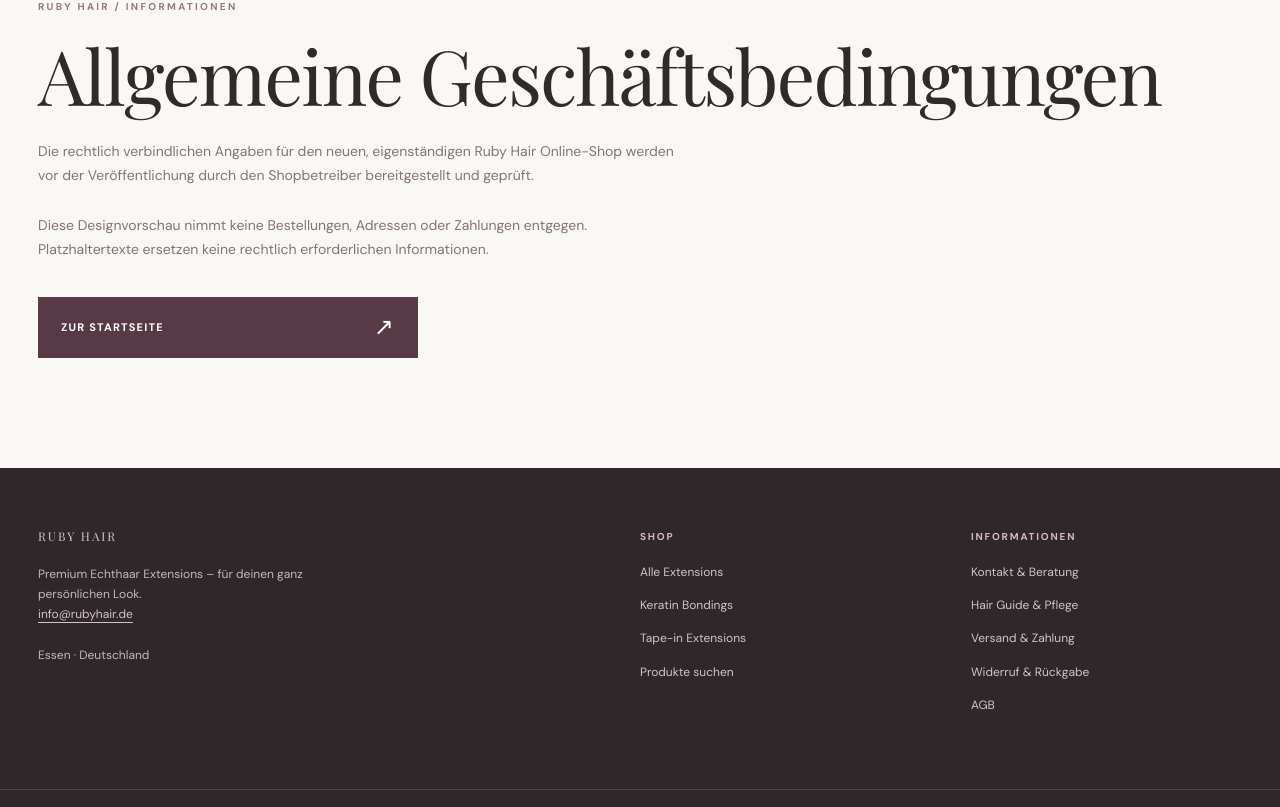
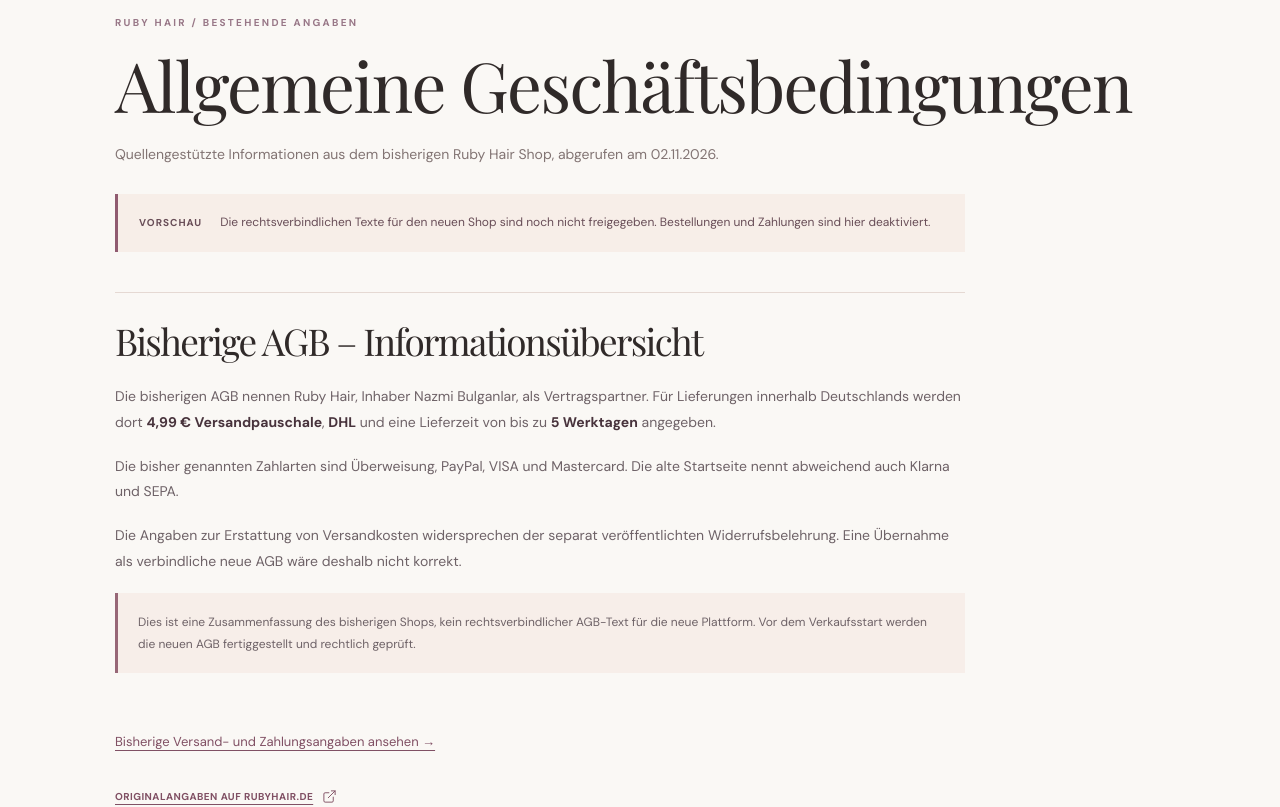
Before and after one commit to enesxunal/rubyhair, a Next.js app: page /rechtliches/agb/ in a window 1280 px wide. Shown: the part 197-1004 px from the top of the page. Built offline with nearby package versions, Linux system fonts and the light colour scheme; a web font is replaced by a local one.

Commit message:
feat: import published legacy store business and delivery information

```diff
--- a/app/layout.tsx
+++ b/app/layout.tsx
@@ -2,6 +2,7 @@ import type { Metadata } from "next";
 import { CartProvider } from "@/components/cart-context";
 import "../src/styles/styles.css";
 import "../src/styles/shop.css";
+import "../src/styles/legacy-legal.css";
 
 export const metadata:Metadata={
   title:{default:"Ruby Hair Extensions",template:"%s | Ruby Hair"},
--- a/app/rechtliches/[slug]/page.tsx
+++ b/app/rechtliches/[slug]/page.tsx
@@ -1,25 +1,77 @@
 import type {Metadata} from "next";
 import Link from "next/link";
 import {notFound} from "next/navigation";
+import {ExternalLink} from "lucide-react";
 import ShopLayout from "@/components/site-shell";
-const pages:Record<string,string>={
-  impressum:"Impressum",
-  datenschutz:"Datenschutzerklärung",
-  agb:"Allgemeine Geschäftsbedingungen",
-  widerruf:"Widerruf & Rückgabe"
+import {legacyStore as old} from "@/lib/legacy-store-facts";
+
+const pages:Record<string,{title:string;source:string}>={
+  impressum:{title:"Impressum",source:old.urls.imprint},
+  datenschutz:{title:"Datenschutzerklärung",source:old.urls.privacy},
+  agb:{title:"Allgemeine Geschäftsbedingungen",source:old.urls.terms},
+  widerruf:{title:"Widerruf & Rückgabe",source:old.urls.cancellation}
 };
 export function generateStaticParams(){return Object.keys(pages).map(slug=>({slug}));}
 export async function generateMetadata({params}:{params:Promise<{slug:string}>}):Promise<Metadata>{
-  return {title:pages[(await params).slug]||"Rechtliche Informationen"};
+  return {title:pages[(await params).slug]?.title||"Rechtliche Informationen",robots:{index:false,follow:false}};
+}
+function Source({href}:{href:string}){
+  return <a className="rh-legal-source" href={href} target="_blank" rel="noopener noreferrer">
+    ORIGINALANGABEN AUF RUBYHAIR.DE <ExternalLink size={15}/>
+  </a>;
+}
+function LegalContent({slug}:{slug:string}){
+  if(slug==="impressum")return <>
+    <section className="rh-legal-section">
+      <h2>Angaben aus dem bisherigen Impressum</h2>
+      <p><strong>{old.business}</strong><br/>Inhaber: {old.owner}<br/>{old.street}<br/>{old.postalCity}<br/>Deutschland</p>
+      <p>E-Mail: <a href={"mailto:"+old.email}>{old.email}</a></p>
+      <p>Umsatzsteuer-Identifikationsnummer laut bisherigem Impressum: <strong>{old.vatId}</strong></p>
+      <p className="rh-legal-caution">Diese Angaben wurden aus dem derzeit veröffentlichten Impressum übernommen. Die rechtliche Vollständigkeit und Aktualität für das neue Shopsystem muss vor dessen Verkaufsstart überprüft werden.</p>
+    </section>
+    <section className="rh-legal-section"><h2>Verbraucherstreitbeilegung</h2>
+      <p>Das bisherige Impressum nennt keine Teilnahmebereitschaft an einem Verbraucherstreitbeilegungsverfahren. Veraltete Hinweise auf die frühere EU-Online-Streitbeilegungsplattform werden hier nicht übernommen; die Angaben werden für den neuen Shop rechtlich geprüft.</p>
+    </section>
+  </>;
+  if(slug==="agb")return <>
+    <section className="rh-legal-section"><h2>Bisherige AGB – Informationsübersicht</h2>
+      <p>Die bisherigen AGB nennen {old.business}, Inhaber {old.owner}, als Vertragspartner. Für Lieferungen innerhalb Deutschlands werden dort <strong>4,99 € Versandpauschale</strong>, <strong>DHL</strong> und eine Lieferzeit von bis zu <strong>5 Werktagen</strong> angegeben.</p>
+      <p>Die bisher genannten Zahlarten sind Überweisung, PayPal, VISA und Mastercard. Die alte Startseite nennt abweichend auch Klarna und SEPA.</p>
+      <p>Die Angaben zur Erstattung von Versandkosten widersprechen der separat veröffentlichten Widerrufsbelehrung. Eine Übernahme als verbindliche neue AGB wäre deshalb nicht korrekt.</p>
+      <p className="rh-legal-caution">Dies ist eine Zusammenfassung des bisherigen Shops, kein rechtsverbindlicher AGB-Text für die neue Plattform. Vor dem Verkaufsstart werden die neuen AGB fertiggestellt und rechtlich geprüft.</p>
+    </section>
+    <Link className="rh-legal-internal" href="/versand-zahlung/">Bisherige Versand- und Zahlungsangaben ansehen →</Link>
+  </>;
+  if(slug==="widerruf")return <>
+    <section className="rh-legal-section"><h2>Bisherige Widerrufsangaben</h2>
+      <p>Die bisherige Widerrufsbelehrung nennt ein <strong>14-tägiges Widerrufsrecht</strong> für Verbraucher. Sie gibt an, dass Käufer die unmittelbaren Kosten der Rücksendung tragen.</p>
+      <p>Die bisherige separate Widerrufsseite enthält noch unausgefüllte Angaben zur Telefonnummer und zum möglichen Warenempfänger. Zudem widerspricht sie der AGB-Fassung bei der Erstattung der ursprünglichen Lieferkosten.</p>
+      <p className="rh-legal-caution">Daher wird der alte Rechtstext nicht unverändert wiederverwendet. Die vollständige, rechtlich geprüfte Widerrufsbelehrung und Rücksendeanschrift des neuen Shops müssen vor dem Verkaufsstart festgelegt werden.</p>
+    </section>
+    <Link className="rh-legal-internal" href="/kontakt/">Rückfrage zu einer bisherigen Bestellung →</Link>
+  </>;
+  return <>
+    <section className="rh-legal-section"><h2>Datenschutz für die neue Website</h2>
+      <p>Der bisherige Shop verfügt über eine Datenschutzerklärung. Da das neue Angebot auf Next.js statt WordPress/WooCommerce läuft, können dessen Angaben zu Cookies, Zahlungsdienstleistern und Datenspeicherung nicht einfach übertragen werden.</p>
+      <p>Das derzeitige Impressum nennt {old.street}, {old.postalCity}. Die bestehende Datenschutzerklärung nennt dagegen <strong>Zweigertstraße 8, 45130 Essen</strong> für die verantwortliche Stelle. Dieser Unterschied wird vor Freigabe geklärt.</p>
+      <p>In dieser Vorschau sind Bestellung und Zahlung abgeschaltet. Die unverbindliche Produktauswahl liegt im Browser; das Kontaktformular erstellt lediglich einen Entwurf im eigenen E-Mail-Programm.</p>
+      <p className="rh-legal-caution">Eine vollständige Datenschutzerklärung muss die tatsächlichen neuen Dienste, Hosting, Server-Logs, Zahlungs- und E-Mail-Verarbeitung abbilden und vor dem Verkaufsstart juristisch überprüft werden.</p>
+    </section>
+    <Link className="rh-legal-internal" href="/kontakt/">Kontakt für Datenschutzfragen →</Link>
+  </>;
 }
 export default async function Legal({params}:{params:Promise<{slug:string}>}){
   const slug=(await params).slug;
   if(!pages[slug])notFound();
-  return <ShopLayout><section className="rh-shell rh-info-page">
-    <div className="rh-eyebrow">RUBY HAIR / INFORMATIONEN</div>
-    <h1>{pages[slug]}</h1>
-    <p>Die rechtlich verbindlichen Angaben für den neuen, eigenständigen Ruby Hair Online-Shop werden vor der Veröffentlichung durch den Shopbetreiber bereitgestellt und geprüft.</p>
-    <p>Diese Designvorschau nimmt keine Bestellungen, Adressen oder Zahlungen entgegen. Platzhaltertexte ersetzen keine rechtlich erforderlichen Informationen.</p>
-    <Link href="/" className="rh-buy-button">ZUR STARTSEITE <span>↗</span></Link>
+  const page=pages[slug];
+  return <ShopLayout><section className="rh-shell rh-info-page rh-legal-page">
+    <nav className="rh-breadcrumb" aria-label="Breadcrumb"><Link href="/">Startseite</Link><span>/</span><span>{page.title}</span></nav>
+    <div className="rh-eyebrow">RUBY HAIR / BESTEHENDE ANGABEN</div>
+    <h1>{page.title}</h1>
+    <p className="rh-legal-intro">Quellengestützte Informationen aus dem bisherigen Ruby Hair Shop, abgerufen am {old.checkedOn}.</p>
+    <div className="rh-delivery-state" role="status"><strong>VORSCHAU</strong><span>Die rechtsverbindlichen Texte für den neuen Shop sind noch nicht freigegeben. Bestellungen und Zahlungen sind hier deaktiviert.</span></div>
+    <LegalContent slug={slug}/>
+    <Source href={page.source}/>
+    <div className="rh-legal-nav"><Link href="/rechtliches/impressum/">Impressum</Link><Link href="/rechtliches/datenschutz/">Datenschutz</Link><Link href="/rechtliches/agb/">AGB</Link><Link href="/rechtliches/widerruf/">Widerruf</Link></div>
   </section></ShopLayout>;
 }
--- a/src/components/product-detail.tsx
+++ b/src/components/product-detail.tsx
@@ -108,7 +108,7 @@ export function ProductDetail({product,initialColor,initialLength}:{product:Prod
         <p className="rh-shop-explain">Dies ist eine unverbindliche Warenkorb-Vorschau. Bestellungen und Zahlungen sind noch deaktiviert.</p>
         <div className="rh-product-facts">
           <details open><summary>Produktdetails</summary>
-            <ul><li>Material: {product.material}</li><li>Packungsinhalt: {product.pack}</li><li>Farbe und Länge individuell auswählbar</li></ul>
+            <ul><li>Material: {product.material}</li><li>Packungsinhalt: {product.pack}</li><li>Gewicht laut bisherigem Shop: 25 g</li><li>Farbe und Länge individuell auswählbar</li></ul>
           </details>
           <details><summary>Wie viele Packungen brauche ich?</summary>
             <p>Ruby Hair nennt zur Orientierung 2–4 Packungen bei dünnem Haar, 4–5 bei normalem Haar und 5–6 bei dickem Haar. Die richtige Menge hängt vom gewünschten Ergebnis ab.</p>
--- /dev/null
+++ b/src/lib/legacy-store-facts.ts
@@ -0,0 +1,21 @@
+/** Public facts from old rubyhair.de checked 2026-11-02. Not yet approved as new-shop terms. */
+export const legacyStore = {
+  checkedOn:"02.11.2026",
+  business:"Ruby Hair", owner:"Nazmi Bulganlar",
+  street:"Klara Straße 19", postalCity:"45130 Essen",
+  email:"info@rubyhair.de", vatId:"DE356097157",
+  shipping:{country:"Deutschland", provider:"DHL", standardEuro:4.99, maxBusinessDays:5},
+  cancellationDays:14,
+  paymentAgb:["Banküberweisung / Vorkasse","PayPal","VISA","Mastercard"],
+  paymentHomepage:["PayPal","Kreditkarte","Klarna","SEPA"],
+  urls:{
+    home:"https://rubyhair.de/",
+    imprint:"https://rubyhair.de/impressum/",
+    terms:"https://rubyhair.de/agb/",
+    cancellation:"https://rubyhair.de/widerrufsbelehrung/",
+    privacy:"https://rubyhair.de/datenschutzerklaerung/",
+    bonding:"https://rubyhair.de/produkt/keratin-bondings/",
+    tape:"https://rubyhair.de/produkt/tape-in-extensions/",
+    guide:"https://rubyhair.de/hairguide/"
+  }
+} as const;
--- /dev/null
+++ b/src/styles/legacy-legal.css
@@ -0,0 +1,21 @@
+/* Source-linked public company and existing-store information, not final legal terms. */
+.rh-oldstore-facts{list-style:disc;padding-left:18px;margin:17px 0 22px;color:#78696e;font-size:12px;line-height:1.8}
+.rh-oldstore-facts li{padding-bottom:9px}
+.rh-oldstore-source,.rh-legal-source{display:inline-flex;align-items:center;gap:9px;font-weight:700;letter-spacing:.45px;color:#805064;font-size:10px;text-decoration:underline;text-underline-offset:4px;line-height:1.8}
+.rh-delivery-grid article{display:flex;flex-direction:column}
+.rh-delivery-grid article h2{margin-bottom:6px}
+.rh-oldstore-source{margin-top:auto;padding-top:13px}
+.rh-legal-page{max-width:1050px;padding-top:45px;padding-bottom:105px}
+.rh-legal-page h1{font-size:clamp(42px,5.4vw,70px);line-height:1.1}
+.rh-legal-intro{color:#756770;line-height:1.8;font-size:14px}
+.rh-legal-page .rh-delivery-state{max-width:850px;margin:27px 0 40px}
+.rh-legal-section{padding:25px 0;border-top:1px solid #e5d9d3;max-width:850px}
+.rh-legal-section h2{font:400 clamp(25px,3vw,37px)/1.25 var(--serif);margin:0 0 20px}
+.rh-legal-section p{color:#6e6267;font-size:14px;line-height:1.85;margin:0 0 18px}
+.rh-legal-section p strong{color:#48333c}
+.rh-legal-section a,.rh-legal-internal{color:#805064;text-decoration:underline;text-underline-offset:4px}
+.rh-legal-caution{background:#f7eee9;padding:18px 20px;border-left:3px solid #976777;font-size:12px!important}
+.rh-legal-internal{display:block;margin:15px 0 30px;font-size:13px}
+.rh-legal-nav{display:flex;flex-wrap:wrap;gap:14px;margin-top:45px;border-top:1px solid #e4d8d3;padding-top:25px}
+.rh-legal-nav a{font-size:12px;border-bottom:1px solid #8c6674;padding-bottom:7px;color:#684459}
+@media(max-width:700px){.rh-legal-page{padding-top:25px;padding-bottom:75px}.rh-legal-section{padding:21px 0}.rh-delivery-grid article{min-height:0}.rh-legal-nav{gap:10px}}
```
Also changed, not shown: app/versand-zahlung/page.tsx (+29 -28 lines), 2 other files (tests, documents, lock files or other folders).
